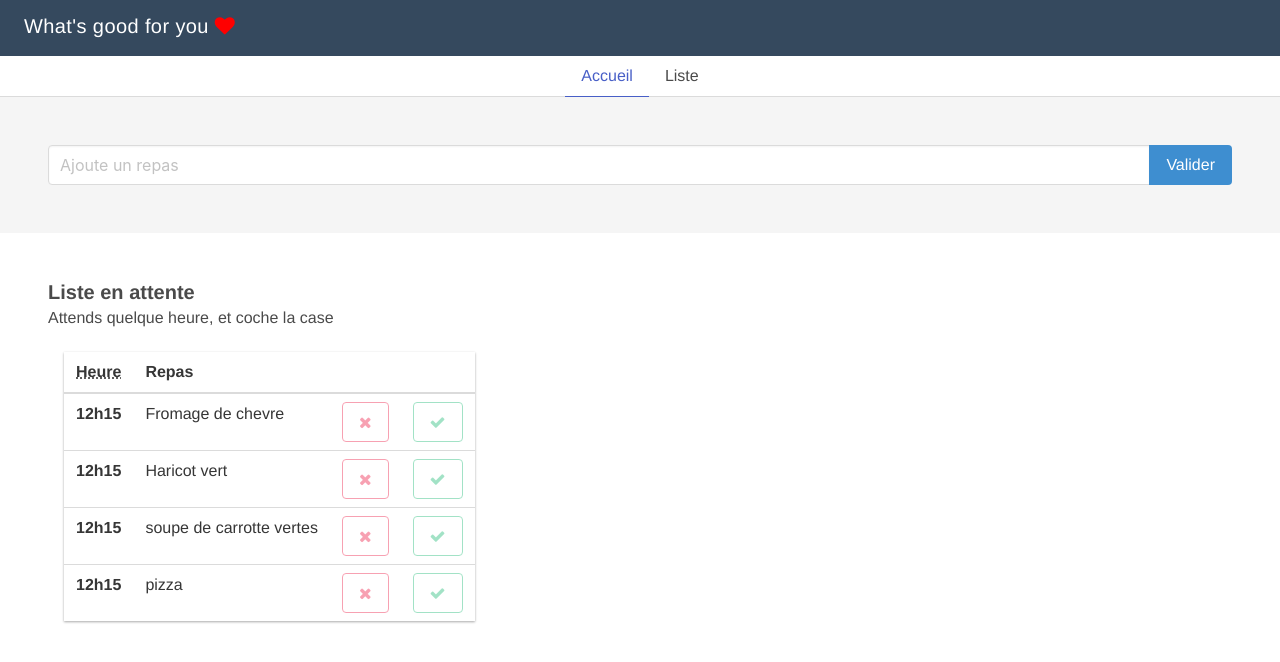
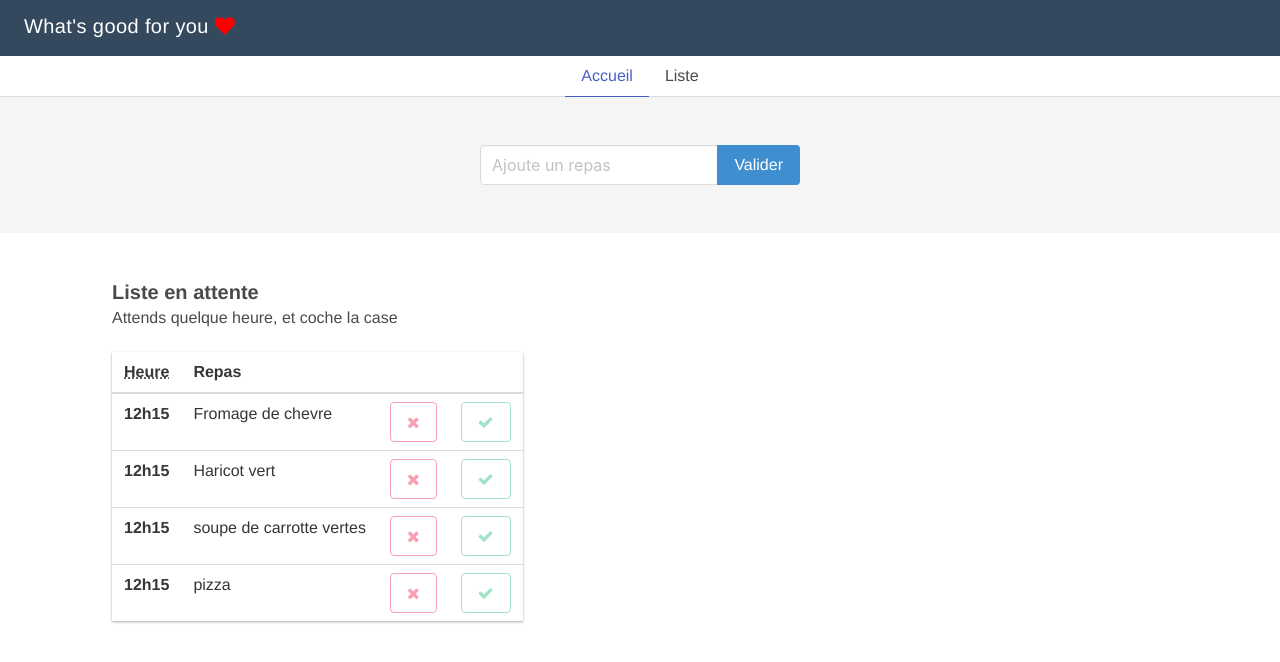
Before and after one commit to Alexandre-cibot/whatsgood, a Vue app: page /#/Home in a window 1280 px wide. Shown: the top 662 px of the page. Built offline with nearby package versions, Linux system fonts and the light colour scheme; data requests are answered from the project's data file.

Commit message:
Affichage

```diff
--- a/fake-server/db.json
+++ b/fake-server/db.json
@@ -2,7 +2,7 @@
   "dishes": [
     { "id": 1, "name": "Fromage de chevre", "good": 3, "bad": 4 },
     { "id": 2, "name": "Haricot vert", "good": 10, "bad": 2 },
-    { "id": 1, "name": "soupe de carrotte vertes", "good": 1, "bad": 3 },
-    { "id": 3, "name": "pizza", "good": 3, "bad": 1 }
+    { "id": 3, "name": "soupe de carrotte vertes", "good": 1, "bad": 3 },
+    { "id": 4, "name": "pizza", "good": 3, "bad": 1 }
   ]
 }
--- a/src/components/NewDishForm.vue
+++ b/src/components/NewDishForm.vue
@@ -1,5 +1,5 @@
 <template>
-  <div class="field has-addons sourceselection">
+  <div class="newDishForm field has-addons sourceselection">
       <p class="control is-expanded">
         <input class="input form-control" v-model="source" list="newssources-list" v-on:input="sourceChanged"
                  name="source-selection" id="source-selection"
@@ -53,5 +53,8 @@ export default {
 
 <!-- Add "scoped" attribute to limit CSS to this component only -->
 <style scoped>
-
+.newDishForm {
+  margin: 0 auto;
+  max-width: 320px;
+}
 </style>
--- a/src/components/pages/Home.vue
+++ b/src/components/pages/Home.vue
@@ -3,14 +3,12 @@
     <section class="section has-background-light">
       <NewDishForm />
     </section>
-    <section class="section">
+    <section class="section container">
       <h2 class=" title is-5 has-text-left has-text-grey-dark">
        Liste en attente
       </h2>
       <p class="subtitle is-6">Attends quelque heure, et coche la case</p>
-      <div class="container">
         <WaitingList />
-      </div>
     </section>
   </div>
 </template>
```
